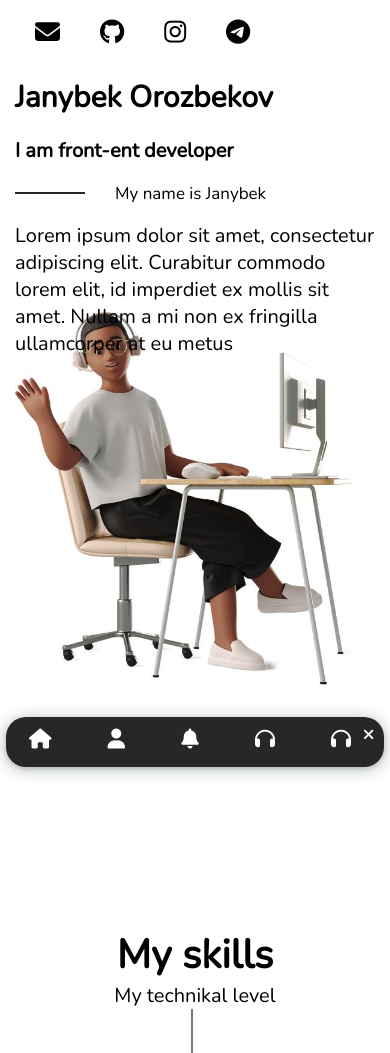
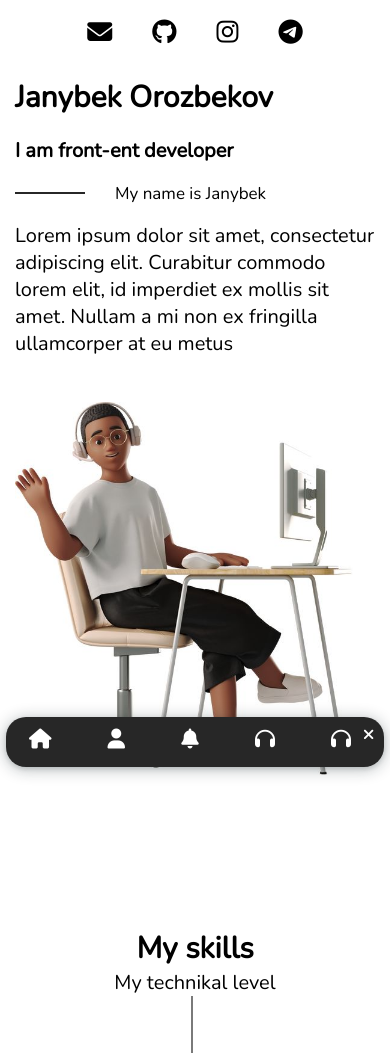
Before and after one commit to Janybek02/portfolio, a website: page index.html in a window 390 px wide. Shown: the top 1053 px of the page. Drawn offline with nearby package versions, Linux system fonts and the light colour scheme.

Commit message:
new change

```diff
--- a/sass/about/About.scss
+++ b/sass/about/About.scss
@@ -124,9 +124,12 @@
     }
   }
 }
-@media (max-width: 480px) {
+@media (max-width: 474px) {
   .about{
     width: 100%;
+    h1{
+      font-size: 30px;
+    }
     &-main{
       margin: 20px 0 0 0;
       &-work{
--- a/sass/header/header.scss
+++ b/sass/header/header.scss
@@ -68,7 +68,7 @@
   width: 100%;
   position: fixed;
   text-align: center;
-  top: 90vh;
+  top: 86vh;
   display: flex;
   justify-content: center;
   align-items: center;
--- a/sass/home/Home.scss
+++ b/sass/home/Home.scss
@@ -205,11 +205,12 @@
     &-main {
       margin: 0px 0 0px 0;
       &-div {
-        top: 915px;
-        right: 87px;
+        width: 100%;
+
         &-page {
           width: 100%;
           display: flex;
+          justify-content: center;
         }
       }
       &-center {
@@ -245,7 +246,7 @@
         &-div {
           // width: 100%;
           &-div {
-            top: 750px;
+
             width: 50px;
           }
           p {
@@ -255,6 +256,7 @@
       }
       &-left {
         width: 100%;
+        margin: 90px 0 0 0 ;
         img {
           top: 124px;
           width: 94%;
--- a/sass/skills/Skills.scss
+++ b/sass/skills/Skills.scss
@@ -114,21 +114,23 @@
     }
   }
 }
-@media (max-width: 415px) {
+@media (max-width: 475px) {
   .skills{
     width: 100%;
 
-    .skills{
 
+     h1{
+      font-size: 30px;
+     }
       &_subject{
         width: 100%;
         &-page{
           &-table{
-            width: auto;
+            width: 100%;
           }
         }
       }
-    }
+
 
   }
 }
```
Also changed, not shown: sass/about/About.css, sass/header/header.css, sass/home/Home.css, sass/skills/Skills.css, 3 other files.
